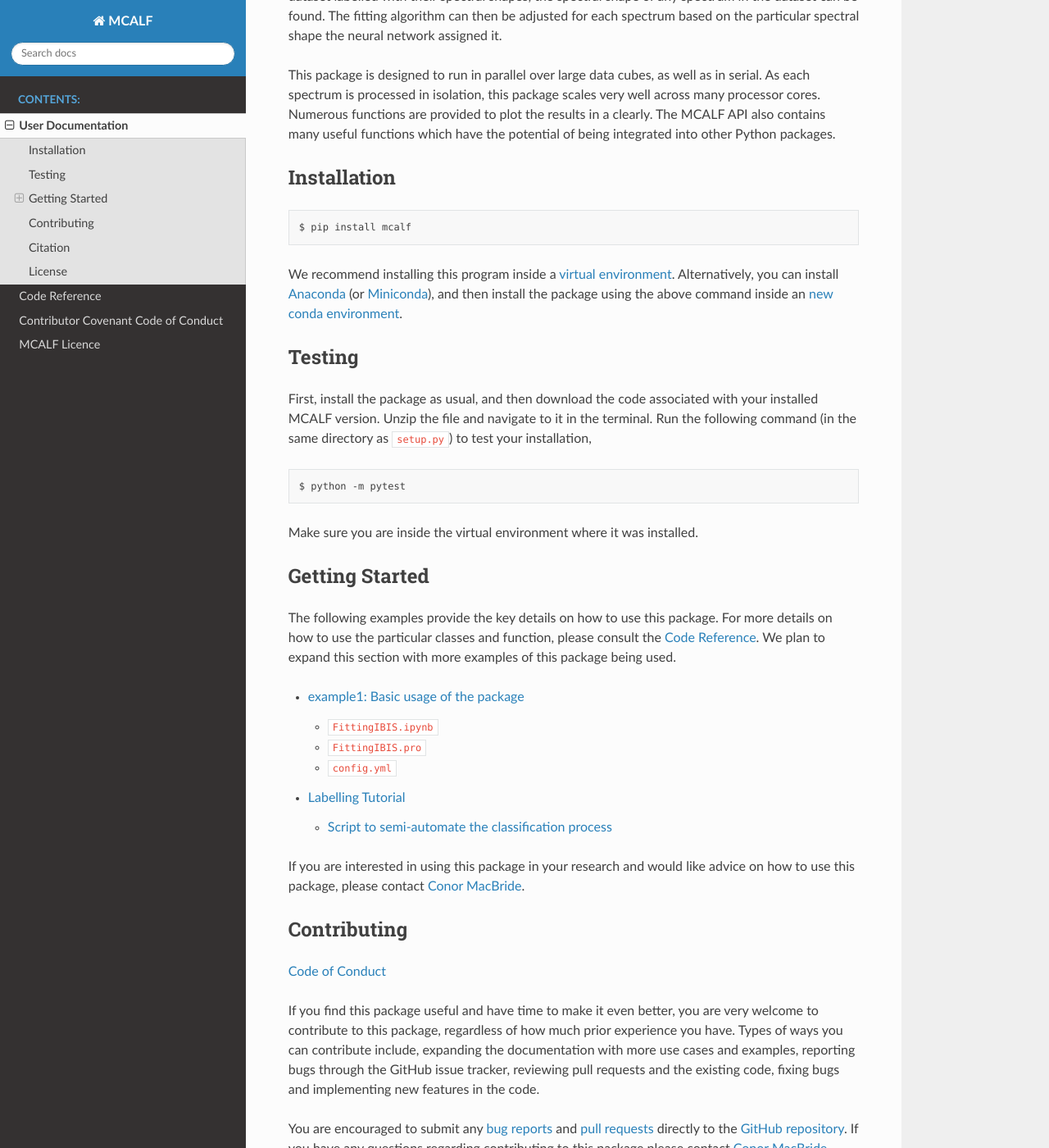
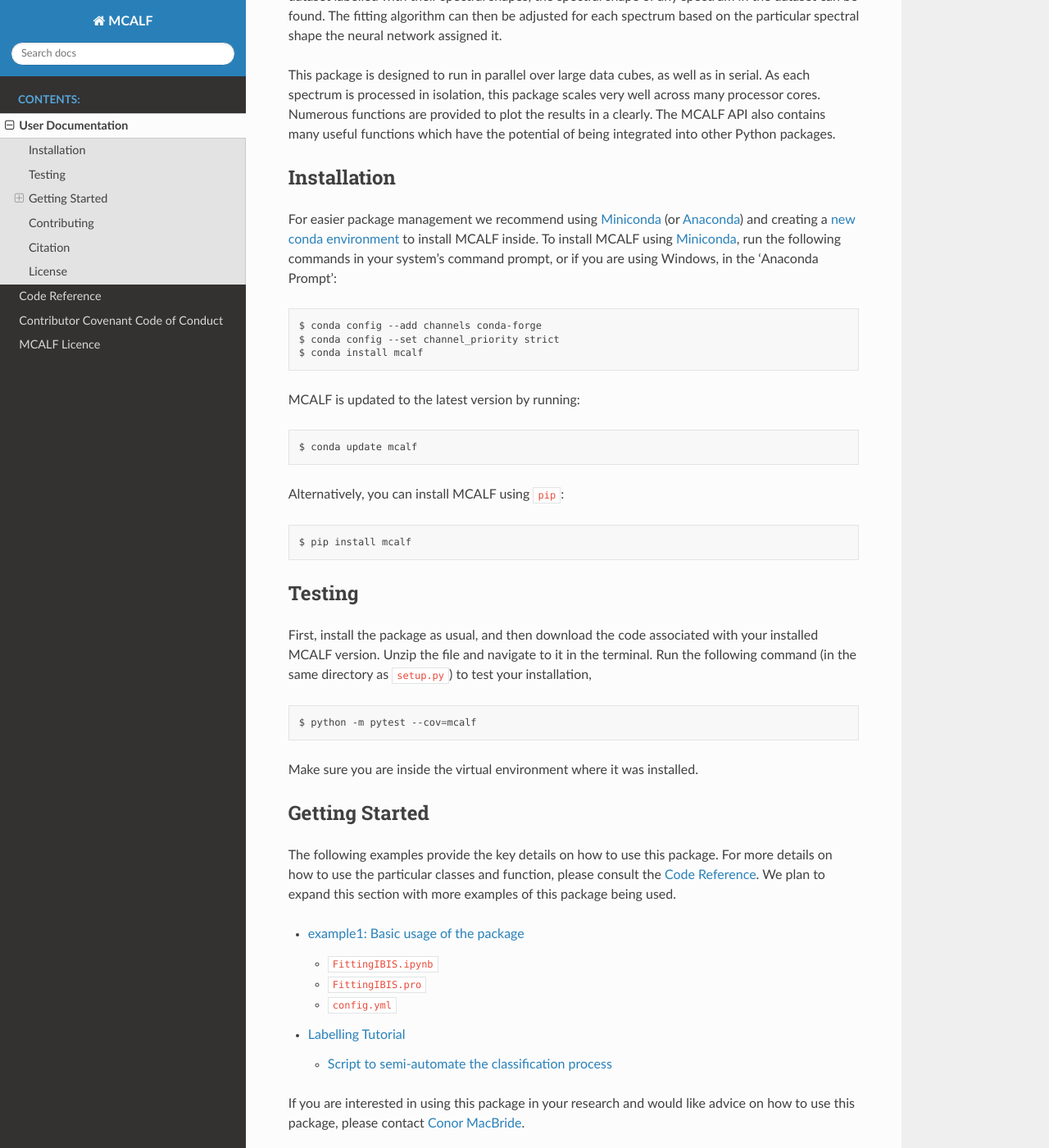
Before and after one commit to ConorMacBride/mcalf, a Sphinx documentation site: the page built from docs/guide/index.rst, in a window 1280 px wide and 1400 px high, scrolled down 776 px. Shown: the whole window at 82% size. Built offline with Sphinx 7.4.7 and the Read the Docs theme 2.0.0, drawn with Linux system fonts in a browser that asks for light colours.

```diff
--- a/docs/guide/index.rst
+++ b/docs/guide/index.rst
@@ -51,13 +51,29 @@
 Installation
 ------------
 
+For easier package management we recommend using `Miniconda`_ (or `Anaconda`_)
+and creating a `new conda environment`_ to install MCALF inside.
+To install MCALF using `Miniconda`_, run the following commands in your
+system's command prompt, or if you are using Windows, in the
+'Anaconda Prompt':
+
+.. code:: bash
+
+    $ conda config --add channels conda-forge
+    $ conda config --set channel_priority strict
+    $ conda install mcalf
+
+MCALF is updated to the latest version by running:
+
+.. code:: bash
+
+    $ conda update mcalf
+
+Alternatively, you can install MCALF using ``pip``:
+
 .. code:: bash
 
     $ pip install mcalf
-
-We recommend installing this program inside a `virtual environment`_.
-Alternatively, you can install Anaconda_ (or Miniconda_), and then install
-the package using the above command inside an `new conda environment`_.
 
 Testing
 -------
@@ -70,7 +86,7 @@
 
 .. code:: bash
 
-    $ python -m pytest
+    $ python -m pytest --cov=mcalf
 
 Make sure you are inside the virtual environment where it was installed.
 
@@ -138,6 +154,9 @@
 .. |Zenodo DOI| image:: https://zenodo.org/badge/DOI/10.5281/zenodo.3924527.svg
     :target: https://doi.org/10.5281/zenodo.3924527
     :alt: DOI
+.. |Docs Status| image:: https://readthedocs.org/projects/mcalf/badge/?version=latest&style=flat
+    :target: https://mcalf.macbride.me/
+    :alt: Documentation
 .. |GitHub License| image:: https://img.shields.io/github/license/ConorMacBride/mcalf
     :target: ../license.rst
     :alt: License
@@ -145,7 +164,6 @@
     :target: ../code_of_conduct.rst
     :alt: Code of Conduct
 
-.. _virtual environment: https://docs.python.org/3/tutorial/venv.html
 .. _Anaconda: https://www.anaconda.com/products/individual#Downloads
 .. _Miniconda: https://docs.conda.io/en/latest/miniconda.html
 .. _new conda environment: https://docs.conda.io/projects/conda/en/latest/user-guide/tasks/manage-environments.html
--- a/setup.py
+++ b/setup.py
@@ -51,7 +51,7 @@
                       "pyyaml>=5.1", "pathos>=0.2.5", "scikit-learn>=0.21",
                       "matplotlib>=3.1", "astropy>=3.2", "pytest", "pytest-cov"],
 
-    ext_modules=[CTypes("mcalf.profiles.ext_voigtlib", [f"cextern/voigt{is_nt}.c"])],
+    ext_modules=[CTypes("mcalf.profiles.ext_voigtlib", ["cextern/voigt{}.c".format(is_nt)])],
     cmdclass={'build_ext': build_ext},
 
     author="Conor MacBride",
```
Also changed, not shown: other parts of docs/guide/index.rst (+1 -1 lines), README.rst (+26 -7 lines), .azure-pipelines.yml (added), .travis.yml.
